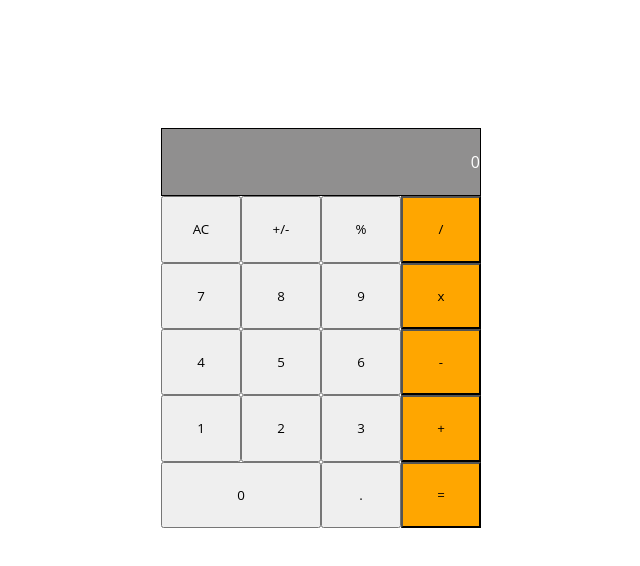
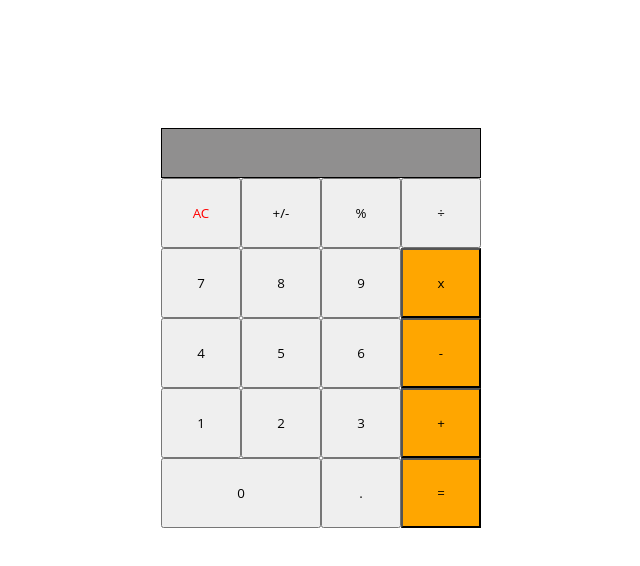
Before and after one commit to addisalemseifu/my-calc, a React (Create React App) app: page / in a window 1280 px wide. Shown: the top 566 px of the page, without its empty margins (319-959 px from the left). Built offline with nearby package versions, Linux system fonts and the light colour scheme.

Commit message:
Hook calculate.js file to my App.js

```diff
--- a/package.json
+++ b/package.json
@@ -6,6 +6,7 @@
     "@testing-library/jest-dom": "^5.16.5",
     "@testing-library/react": "^13.4.0",
     "@testing-library/user-event": "^13.5.0",
+    "big.js": "^6.2.1",
     "react": "^18.2.0",
     "react-dom": "^18.2.0",
     "react-scripts": "5.0.1",
--- /dev/null
+++ b/src/components/Buttons.js
@@ -0,0 +1,17 @@
+import React from 'react';
+import '../index.css';
+
+export default function Buttons({
+  // eslint-disable-next-line react/prop-types
+  symbol, className, handleClick,
+}) {
+  return (
+    <button
+      onClick={() => handleClick(symbol)}
+      type="button"
+      className={className}
+    >
+      {symbol}
+    </button>
+  );
+}
--- a/src/components/Calculator.js
+++ b/src/components/Calculator.js
@@ -1,30 +1,43 @@
-import React from 'react';
+import { React, useState } from 'react';
 import '../index.css';
 import Output from './Output';
+import calculate from '../logic/calculate';
+
+import Buttons from './Buttons';
 
 export default function Calculator() {
+  const [obj, setObj] = useState({
+    total: null,
+    next: null,
+    operation: null,
+  });
+
+  const addTotext = (val) => {
+    setObj(calculate(obj, val));
+  };
+
   return (
     <div className="calc-grid">
-      <Output />
-      <button className="clear" type="button">AC</button>
-      <button type="button">+/-</button>
-      <button type="button">%</button>
-      <button className="operator" type="button">/</button>
-      <button type="button">7</button>
-      <button type="button">8</button>
-      <button type="button">9</button>
-      <button className="operator" type="button">x</button>
-      <button type="button">4</button>
-      <button type="button">5</button>
-      <button type="button">6</button>
-      <button className="operator" type="button">-</button>
-      <button type="button">1</button>
-      <button type="button">2</button>
-      <button type="button">3</button>
-      <button className="operator" type="button">+</button>
-      <button className="zero" type="button">0</button>
-      <button type="button">.</button>
-      <button className="operator" type="button">=</button>
+      <Output total={obj.total} next={obj.next} />
+      <Buttons type="button" symbol="AC" className="clear" handleClick={addTotext} />
+      <Buttons type="button" symbol="+/-" handleClick={addTotext} />
+      <Buttons type="button" symbol="%" handleClick={addTotext} />
+      <Buttons type="button" symbol="÷" handleClick={addTotext} />
+      <Buttons type="button" symbol="7" handleClick={addTotext} />
+      <Buttons type="button" symbol="8" handleClick={addTotext} />
+      <Buttons type="button" symbol="9" handleClick={addTotext} />
+      <Buttons type="button" symbol="x" className="operator" handleClick={addTotext} />
+      <Buttons type="button" symbol="4" handleClick={addTotext} />
+      <Buttons type="button" symbol="5" handleClick={addTotext} />
+      <Buttons type="button" symbol="6" handleClick={addTotext} />
+      <Buttons type="button" symbol="-" className="operator" handleClick={addTotext} />
+      <Buttons type="button" symbol="1" handleClick={addTotext} />
+      <Buttons type="button" symbol="2" handleClick={addTotext} />
+      <Buttons type="button" symbol="3" handleClick={addTotext} />
+      <Buttons type="button" symbol="+" className="operator" handleClick={addTotext} />
+      <Buttons type="button" symbol="0" className="zero" handleClick={addTotext} />
+      <Buttons type="button" symbol="." handleClick={addTotext} />
+      <Buttons type="button" symbol="=" className="operator" handleClick={addTotext} />
     </div>
   );
 }
--- a/src/components/Output.js
+++ b/src/components/Output.js
@@ -1,7 +1,16 @@
 import React from 'react';
 
-export default function Output() {
+// eslint-disable-next-line react/prop-types
+export default function Output({ total, next }) {
   return (
-    <div className="output">0</div>
+    <div className="output">
+      <div className="result">
+        <h1>{total}</h1>
+      </div>
+
+      <div className="text">
+        <h3>{next}</h3>
+      </div>
+    </div>
   );
 }
--- a/src/index.css
+++ b/src/index.css
@@ -28,7 +28,12 @@
   border: 1px solid black;
   background-color: rgb(144, 143, 143);
   display: flex;
-  justify-content: flex-end;
-  align-items: center;
+  flex-direction: column;
+  justify-content: center;
+  align-items: flex-end;
   color: white;
 }
+
+.clear {
+  color: red;
+}
--- /dev/null
+++ b/src/logic/calculate.js
@@ -0,0 +1,133 @@
+import operate from './operate';
+
+function isNumber(item) {
+  return !!item.match(/[0-9]+/);
+}
+
+/**
+ * Given a button name and a calculator data object, return an updated
+ * calculator data object.
+ *
+ * Calculator data object contains:
+ *   total:s      the running total
+ *   next:String       the next number to be operated on with the total
+ *   operation:String  +, -, etc.
+ */
+export default function calculate(obj, buttonName) {
+  if (buttonName === 'AC') {
+    return {
+      total: null,
+      next: null,
+      operation: null,
+    };
+  }
+
+  if (isNumber(buttonName)) {
+    if (buttonName === '0' && obj.next === '0') {
+      return {};
+    }
+    // If there is an operation, update next
+    if (obj.operation) {
+      if (obj.next && obj.next !== '0') {
+        return { ...obj, next: obj.next + buttonName };
+      }
+      return { ...obj, next: buttonName };
+    }
+    // If there is no operation, update next and clear the value
+    if (obj.next && obj.next !== '0') {
+      return {
+        next: obj.next + buttonName,
+        total: null,
+      };
+    }
+    return {
+      next: buttonName,
+      total: null,
+    };
+  }
+
+  if (buttonName === '.') {
+    if (obj.next) {
+      if (obj.next.includes('.')) {
+        return { ...obj };
+      }
+      return { ...obj, next: `${obj.next}.` };
+    }
+    if (obj.operation) {
+      return { ...obj, next: '0.' };
+    }
+    if (obj.total) {
+      if (obj.total.includes('.')) {
+        return {};
+      }
+      return { ...obj, next: `${obj.total}.` };
+    }
+    return { ...obj, next: '0.' };
+  }
+
+  if (buttonName === '=') {
+    if (obj.next && obj.operation) {
+      return {
+        total: operate(obj.total, obj.next, obj.operation),
+        next: null,
+        operation: null,
+      };
+    }
+    // '=' with no operation, nothing to do
+    return {};
+  }
+
+  if (buttonName === '+/-') {
+    if (obj.next) {
+      return { ...obj, next: (-1 * parseFloat(obj.next)).toString() };
+    }
+    if (obj.total) {
+      return { ...obj, total: (-1 * parseFloat(obj.total)).toString() };
+    }
+    return {};
+  }
+
+  // Button must be an operation
+
+  // When the user presses an operation button without having entered
+  // a number first, do nothing.
+  // if (!obj.next && !obj.total) {
+  //   return {};
+  // }
+
+  // User pressed an operation after pressing '='
+  if (!obj.next && obj.total && !obj.operation) {
+    return { ...obj, operation: buttonName };
+  }
+
+  // User pressed an operation button and there is an existing operation
+  if (obj.operation) {
+    if (obj.total && !obj.next) {
+      return { ...obj, operation: buttonName };
+    }
+
+    if (!obj.total) {
+      return { total: 0, operation: buttonName };
+    }
+
+    return {
+      total: operate(obj.total, obj.next, obj.operation),
+      next: null,
+      operation: buttonName,
+    };
+  }
+
+  // no operation yet, but the user typed one
+
+  // The user hasn't typed a number yet, just save the operation
+  if (!obj.next) {
+    return { operation: buttonName };
+  }
+
+  // save the operation and shift 'next' into 'total'
+  return {
+    total: obj.next,
+    next: null,
+    operation: buttonName,
+  };
+}
--- /dev/null
+++ b/src/logic/operate.js
@@ -0,0 +1,30 @@
+import Big from 'big.js';
+
+export default function operate(numberOne, numberTwo, operation) {
+  const one = Big(numberOne);
+  const two = Big(numberTwo);
+  if (operation === '+') {
+    return one.plus(two).toString();
+  }
+  if (operation === '-') {
+    return one.minus(two).toString();
+  }
+  if (operation === 'x') {
+    return one.times(two).toString();
+  }
+  if (operation === '÷') {
+    try {
+      return one.div(two).toString();
+    } catch (err) {
+      return "Can't divide by 0.";
+    }
+  }
+  if (operation === '%') {
+    try {
+      return one.mod(two).toString();
+    } catch (err) {
+      return "Can't find modulo as can't divide by 0.";
+    }
+  }
+  throw Error(`Unknown operation '${operation}'`);
+}
```
Also changed, not shown: 2 other files (tests, documents, lock files or other folders).
